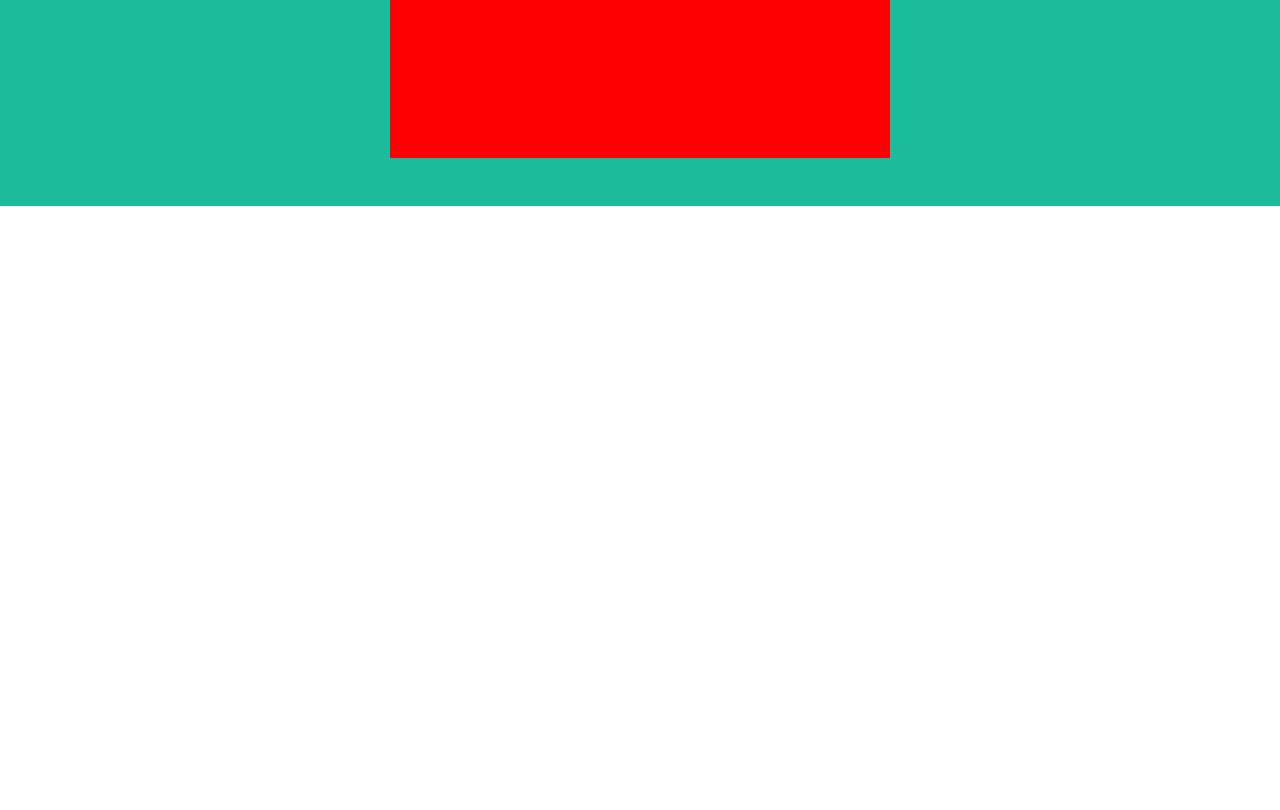
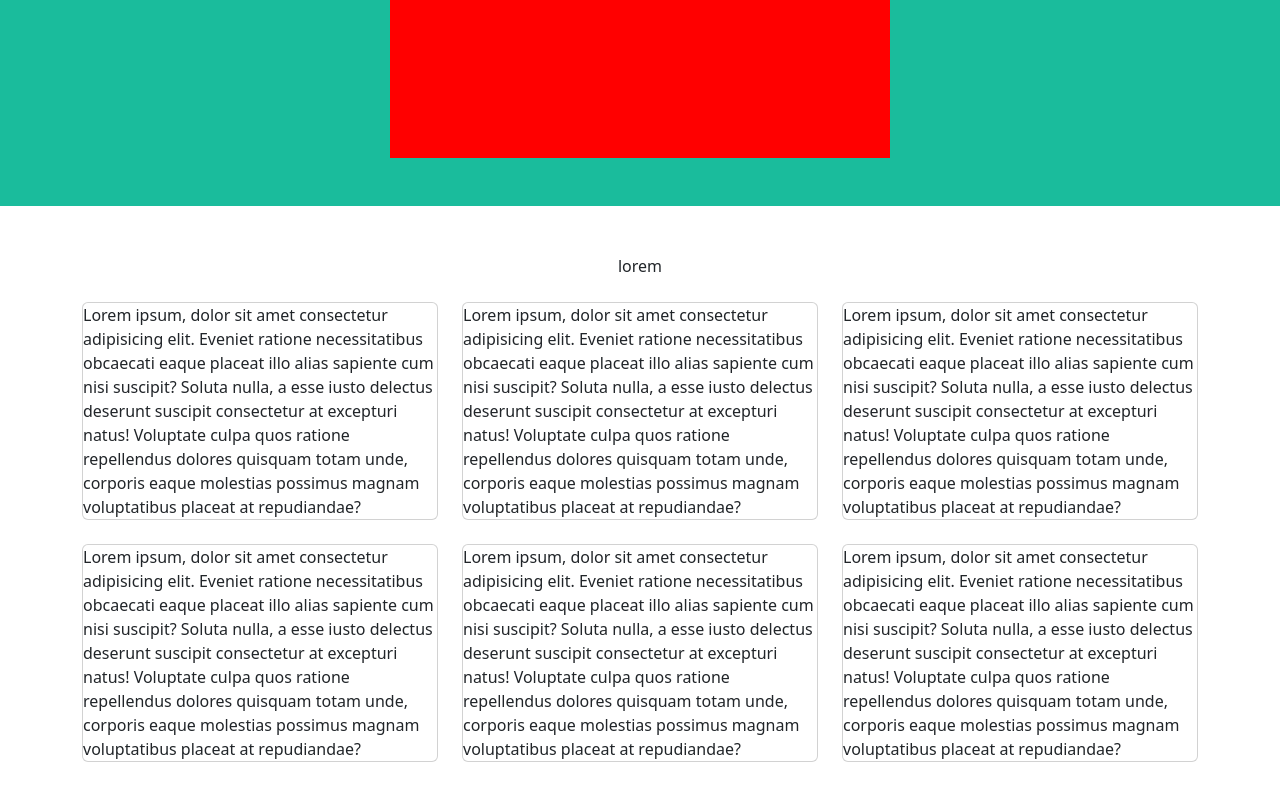
Before and after one commit to fraberret/html-css-bootstrap-freelancer, a plain HTML site: page index.html in a window 1280 px wide. Shown: the part 458-1268 px from the top of the page. Before the commit the page ends 800 px from the top, so only its background shows below. Drawn offline with nearby package versions, Linux system fonts and the light colour scheme.

Commit message:
add portfolio section on main section (structure)

```diff
--- a/index.html
+++ b/index.html
@@ -29,11 +29,79 @@
     <!-- /#site_header -->
 
     <main id="site_main">
+
+        <!-- jumbotron -->
         <section class="jumbotron d-flex justify-content-center p-5">
             <div class="content">
 
             </div>
         </section>
+
+        <!-- portfolio -->
+        <section class="portfolio p-5">
+            <div class="title text-center">
+                lorem
+            </div>
+            <div class="container">
+                <div class="row g-4 pt-4">
+
+                    <!-- card -->
+                    <div class="col-12 col-sm-6 col-md-4">
+                        <div class="card">
+                            Lorem ipsum, dolor sit amet consectetur adipisicing elit. Eveniet ratione necessitatibus obcaecati eaque placeat illo alias sapiente cum nisi suscipit? Soluta nulla, a esse iusto delectus deserunt suscipit consectetur at excepturi natus! Voluptate culpa quos ratione repellendus dolores quisquam totam unde, corporis eaque molestias possimus magnam voluptatibus placeat at repudiandae?
+
+                        </div>
+
+                    </div>
+
+                    <!-- card -->
+                    <div class="col-12 col-sm-6 col-md-4">
+                        <div class="card">
+                            Lorem ipsum, dolor sit amet consectetur adipisicing elit. Eveniet ratione necessitatibus obcaecati eaque placeat illo alias sapiente cum nisi suscipit? Soluta nulla, a esse iusto delectus deserunt suscipit consectetur at excepturi natus! Voluptate culpa quos ratione repellendus dolores quisquam totam unde, corporis eaque molestias possimus magnam voluptatibus placeat at repudiandae?
+
+                        </div>
+
+                    </div>
+
+                    <!-- card -->
+                    <div class="col-12 col-sm-6 col-md-4">
+                        <div class="card">
+                            Lorem ipsum, dolor sit amet consectetur adipisicing elit. Eveniet ratione necessitatibus obcaecati eaque placeat illo alias sapiente cum nisi suscipit? Soluta nulla, a esse iusto delectus deserunt suscipit consectetur at excepturi natus! Voluptate culpa quos ratione repellendus dolores quisquam totam unde, corporis eaque molestias possimus magnam voluptatibus placeat at repudiandae?
+
+                        </div>
+
+                    </div>
+
+                    <!-- card -->
+                    <div class="col-12 col-sm-6 col-md-4">
+                        <div class="card">
+                            Lorem ipsum, dolor sit amet consectetur adipisicing elit. Eveniet ratione necessitatibus obcaecati eaque placeat illo alias sapiente cum nisi suscipit? Soluta nulla, a esse iusto delectus deserunt suscipit consectetur at excepturi natus! Voluptate culpa quos ratione repellendus dolores quisquam totam unde, corporis eaque molestias possimus magnam voluptatibus placeat at repudiandae?
+
+                        </div>
+
+                    </div>
+
+                    <!-- card -->
+                    <div class="col-12 col-sm-6 col-md-4">
+                        <div class="card">
+                            Lorem ipsum, dolor sit amet consectetur adipisicing elit. Eveniet ratione necessitatibus obcaecati eaque placeat illo alias sapiente cum nisi suscipit? Soluta nulla, a esse iusto delectus deserunt suscipit consectetur at excepturi natus! Voluptate culpa quos ratione repellendus dolores quisquam totam unde, corporis eaque molestias possimus magnam voluptatibus placeat at repudiandae?
+
+                        </div>
+
+                    </div>
+
+                    <!-- card -->
+                    <div class="col-12 col-sm-6 col-md-4">
+                        <div class="card">
+                            Lorem ipsum, dolor sit amet consectetur adipisicing elit. Eveniet ratione necessitatibus obcaecati eaque placeat illo alias sapiente cum nisi suscipit? Soluta nulla, a esse iusto delectus deserunt suscipit consectetur at excepturi natus! Voluptate culpa quos ratione repellendus dolores quisquam totam unde, corporis eaque molestias possimus magnam voluptatibus placeat at repudiandae?
+
+                        </div>
+
+                    </div>
+                </div>
+            </div>
+        </section>
+
     </main>
     <!-- /#site_main -->
 
```
